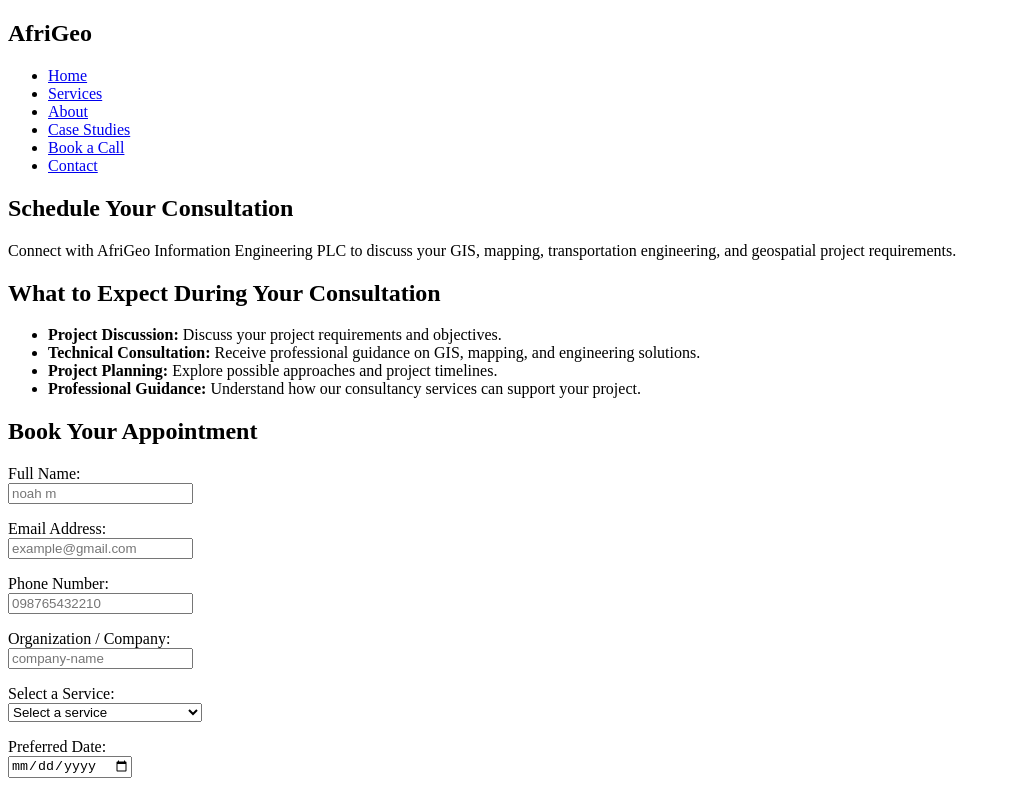
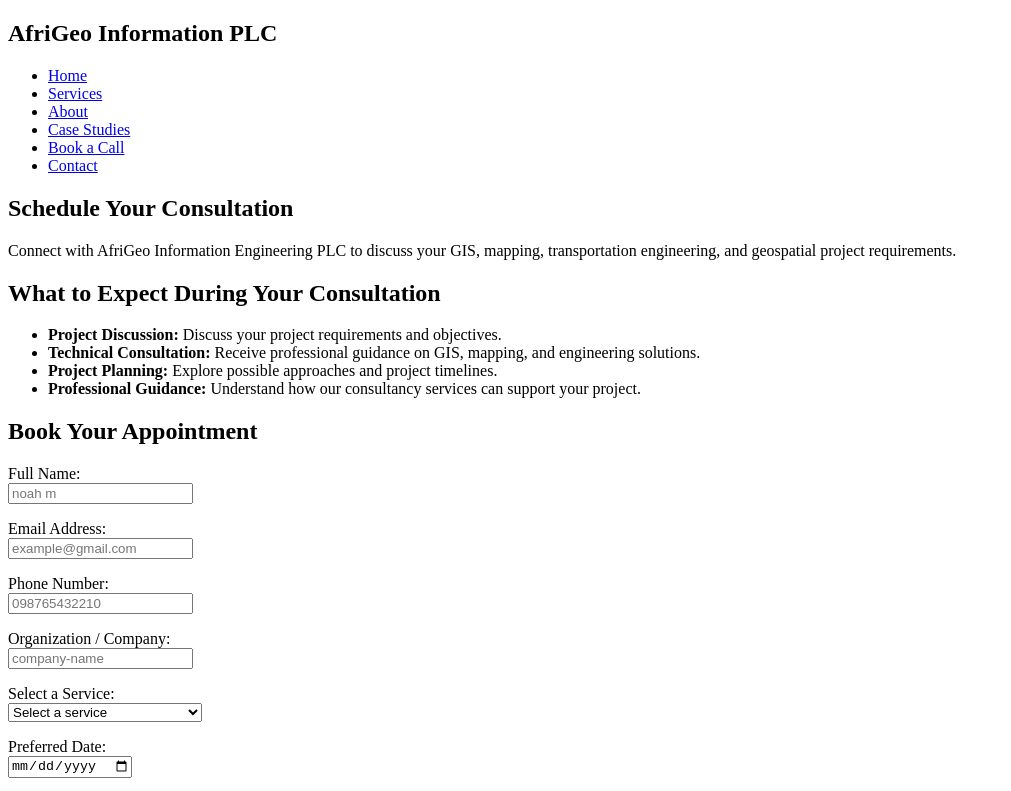
Before and after one commit to noahmohammed1997-cloud/Afrigeo-Information-PLC, a plain HTML site: page booking.html in a window 1280 px wide. Shown: the top 791 px of the page, without its empty margins (0-1011 px from the left). Drawn offline with Linux system fonts and the light colour scheme.

Commit message:
Update title and header for booking page

```diff
--- a/booking.html
+++ b/booking.html
@@ -1,14 +1,13 @@
-
 <!DOCTYPE html>
 <html lang="en">
 <head>
     <meta charset="UTF-8">
     <meta name="viewport" content="width=device-width, initial-scale=1.0">
-    <title>Book a Consultation | AfriGeo</title>
+    <title>Afrigeo Information PLC | Booking</title>
 </head>
 <body>
 	<header>
-		<h2>AfriGeo</h2>
+		<h2>AfriGeo Information PLC</h2>
 		<nav>
 			<ul>
 				<li><a href="index.html">Home</a></li>
```
